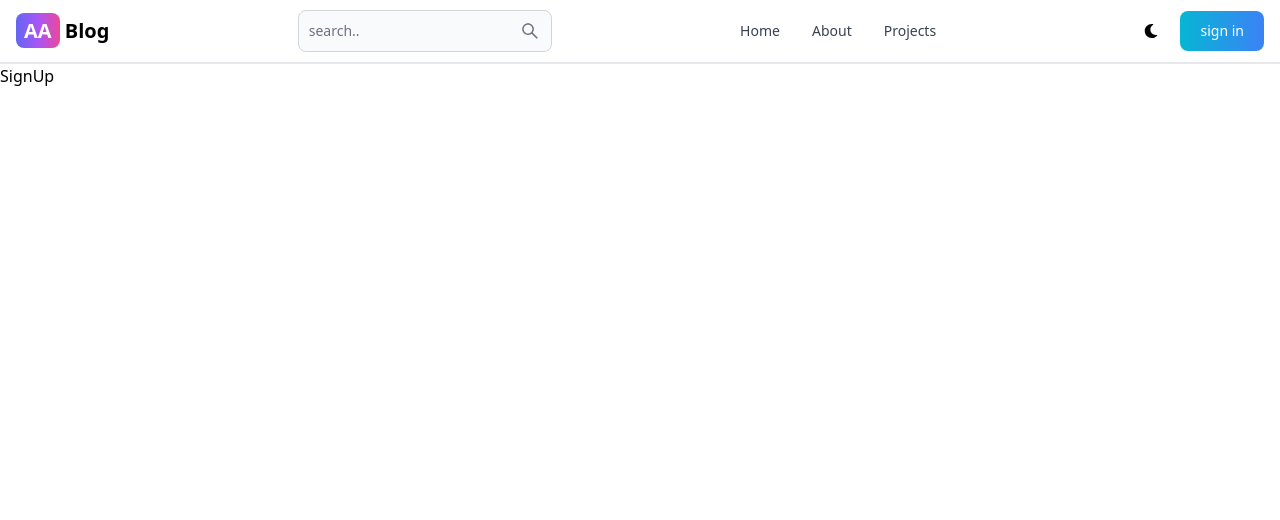
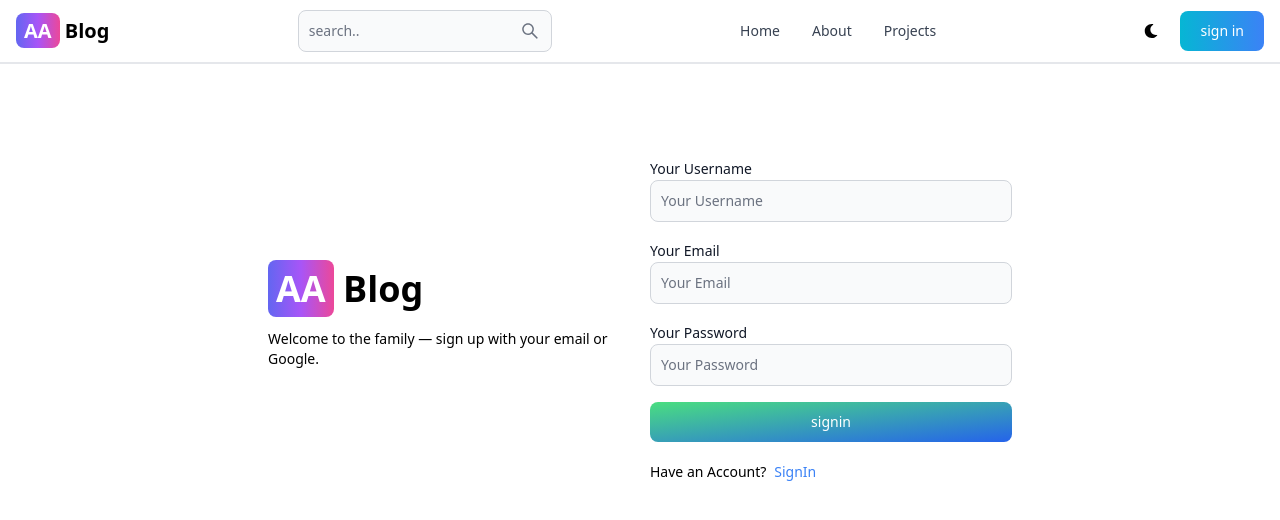
Before and after one commit to AnmolArya5/blog-youtube, a React (Vite) app in the folder frontend/: page /sign-up in a window 1280 px wide. Shown: the top 520 px of the page. Built offline with nearby package versions, Linux system fonts and the light colour scheme.

Commit message:
create signup page ui

```diff
--- a/frontend/src/pages/SignUp.jsx
+++ b/frontend/src/pages/SignUp.jsx
@@ -1,9 +1,45 @@
-import React from 'react'
+import React from 'react';
+import { Link } from 'react-router-dom';
+import {Button, Label, TextInput } from 'flowbite-react';
 
 const SignUp = () => {
   return (
-    <div>
-      SignUp
+    <div className='min-h-screen mt-20'>
+      <div className="flex p-3 max-w-3xl mx-auto flex-col md:flex-row md:items-center gap-5">
+        {/* left div */}
+        <div className="flex-1">
+          <Link to="/" className='font-bold dark:text-white text-4xl'>
+          <span className='px-2 py-1 bg-gradient-to-r from-indigo-500 via-purple-500 to-pink-500 rounded-lg text-white' >AA</span> Blog
+          </Link>
+          <p className='text-sm mt-5'>Welcome to the family — sign up with your email or Google.</p>
+        </div>
+        {/* right div */}
+        <div className="flex-1">
+           <form className='flex flex-col gap-4'>
+             <div>
+               <Label htmlFor="Your Username">Your Username</Label>
+               <TextInput id="username" type="text" placeholder="Your Username"/>
+             </div>
+             <div>
+               <Label htmlFor="Your Email">Your Email</Label>
+               <TextInput id="email" type="text" placeholder="Your Email"/>
+             </div>
+             <div>
+               <Label htmlFor="Your Password">Your Password</Label>
+               <TextInput id="password" type="password" placeholder="Your Password"/>
+             </div>
+             <Button className="bg-gradient-to-br from-green-400 to-blue-600 text-white hover:bg-gradient-to-bl focus:ring-green-200 dark:focus:ring-green-800" type='submit'>
+               signin
+             </Button>
+            </form>
+            <div className="flex gap-2 text-sm mt-5">
+              <span>Have an Account?</span>
+              <Link to='/sign-in' className='text-blue-500'>SignIn</Link>
+
+            </div>
+
+        </div>
+      </div>
     </div>
   )
 }
```
